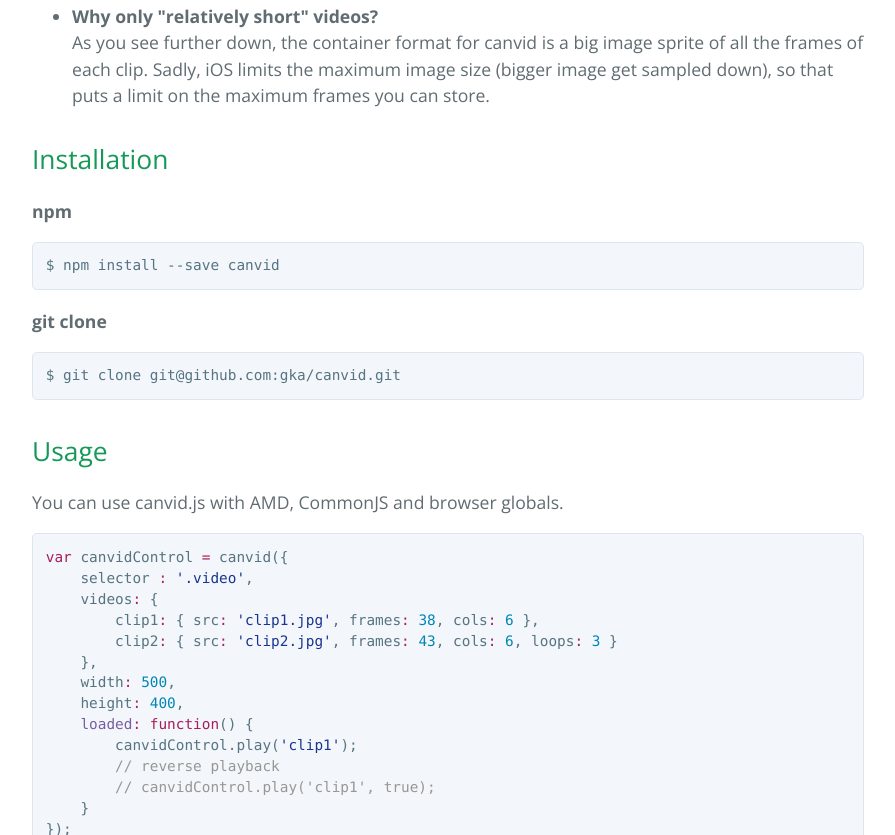
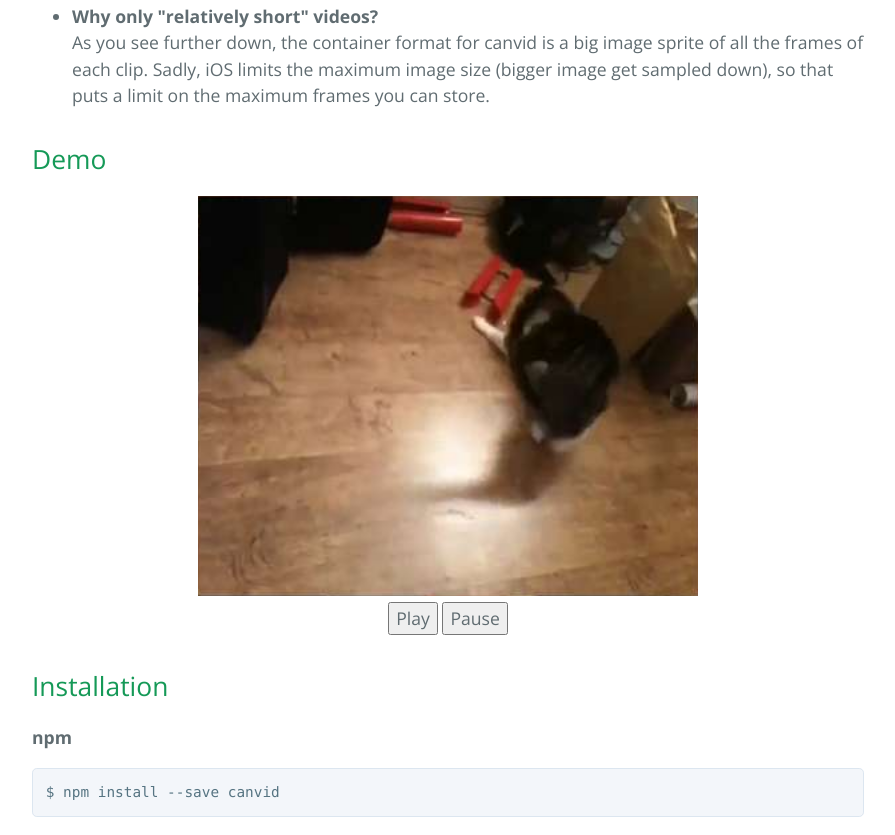
Before and after one commit to gka/canvid, a plain HTML site: page index.html in a window 1280 px wide. Shown: the part 746-1581 px from the top of the page, without its empty margins (192-1087 px from the left). Drawn offline with nearby package versions, Linux system fonts and the light colour scheme.

Commit message:
add demo

```diff
--- a/index.html
+++ b/index.html
@@ -8,6 +8,17 @@
     <link href='https://fonts.googleapis.com/css?family=Open+Sans:400,700' rel='stylesheet' type='text/css'>
     <link rel="stylesheet" type="text/css" href="stylesheets/stylesheet.css" media="screen">
     <link rel="stylesheet" type="text/css" href="stylesheets/github-light.css" media="screen">
+    <style type="text/css">
+      #canvid-example{
+        text-align: center;
+      }
+      .canvid-buttons{
+        text-align: center;
+      }
+      .canvid-buttons button{
+        display:none;
+      }
+    </style>
   </head>
   <body>
     <section class="page-header">
@@ -32,6 +43,20 @@ Videos look kind of gross when converted to animated GIFs because of the colors
 <li><p><strong>Why only "relatively short" videos?</strong><br>
 As you see further down, the container format for canvid is a big image sprite of all the frames of each clip. Sadly, iOS limits the maximum image size (bigger image get sampled down), so that puts a limit on the maximum frames you can store.</p></li>
 </ul>
+
+
+<h2>
+  <a id="installation" class="anchor" href="#demo" aria-hidden="true"><span class="octicon octicon-link"></span></a>Demo
+</h2>
+
+<div id="canvid-example"></div>
+
+<div class="canvid-buttons">
+  <button id="play">Play</button>
+  <button id="pause">Pause</button>
+</div>
+
+
 
 <h2>
 <a id="installation" class="anchor" href="#installation" aria-hidden="true"><span class="octicon octicon-link"></span></a>Installation</h2>
@@ -151,6 +176,8 @@ Resume current video.</p>
 
     </section>
 
+  <script src="scripts/canvid.js"></script>
+  <script src="scripts/example.js"></script>
 
   </body>
 </html>
--- /dev/null
+++ b/scripts/canvid.js
@@ -0,0 +1,192 @@
+(function(root, factory) {
+    if (typeof module !== 'undefined' && module.exports) {
+        module.exports = factory();
+    } else if (typeof define === 'function' && define.amd) {
+        define([], factory);
+    } else {
+        root.canvid = factory();
+    }
+}(this, function() {
+
+    function canvid(params) {
+        var defaultOptions = {
+                width : 800,
+                height : 450,
+                selector: '.canvid-wrapper'
+            },
+            firstPlay = true,
+            control = {
+                play: function() {
+                    console.log('Cannot play before images are loaded');
+                }
+            },
+            _opts = merge(defaultOptions, params),
+            el = document.querySelector(_opts.selector);
+
+        if (!el) {
+            return console.warn('Error. No element found for selector', _opts.selector);
+        }
+
+        if (!_opts.videos) {
+            return console.warn('Error. You need to define at least one video object');
+        }
+
+        if (hasCanvas()) {
+
+            loadImages(_opts.videos, function(err, images) {
+                if (err) return console.warn('Error while loading video sources.', err);
+
+                var ctx = initCanvas(),
+                    requestAnimationFrame = reqAnimFrame();
+
+                control.play = function(key, reverse) {
+                    if (control.pause) control.pause(); // pause current vid
+
+                    var img = images[key],
+                        opts = _opts.videos[key],
+                        frameWidth = img.width / opts.cols,
+                        frameHeight = img.height / Math.ceil(opts.frames / opts.cols);
+
+                    var curFrame = reverse ? opts.frames - 1 : 0,
+                        wait = 0,
+                        playing = true,
+                        loops = 0,
+                        delay = 4;
+
+                    requestAnimationFrame(frame);
+
+                    control.resume = function() {
+                        playing = true;
+                        requestAnimationFrame(frame);
+                    };
+
+                    control.pause = function() {
+                        playing = false;
+                        requestAnimationFrame(frame);
+                    };
+
+                    if (firstPlay) {
+                        firstPlay = false;
+                        hideChildren();
+                    }
+
+                    function frame() {
+                        if (!wait) {
+                            drawFrame(curFrame);
+                            curFrame = (+curFrame + (reverse ? -1 : 1));
+                            if (curFrame < 0) curFrame += +opts.frames;
+                            if (curFrame >= opts.frames) curFrame = 0;
+                            if (reverse ? curFrame == opts.frames - 1 : !curFrame) loops++;
+                            if (opts.loops && loops >= opts.loops) playing = false;
+                        }
+                        wait = (wait + 1) % ((reverse ? 0.5 : 1) * delay);
+                        if (playing && opts.frames > 1) requestAnimationFrame(frame);
+                    }
+
+                    function drawFrame(f) {
+                        var fx = Math.floor(f % opts.cols) * frameWidth,
+                            fy = Math.floor(f / opts.cols) * frameHeight;
+
+                        ctx.clearRect(0, 0, _opts.width, _opts.height); // clear frame
+                        ctx.drawImage(img, fx, fy, frameWidth, frameHeight, 0, 0, _opts.width, _opts.height);
+                    }
+
+                }; // end control.play
+
+                if (isFunction(_opts.loaded)) {
+                    _opts.loaded(control);
+                }
+
+            }); // end loadImages
+
+        } else if (opts.srcGif) {
+            var fallbackImage = new Image();
+            fallbackImage.src = opts.srcGif;
+
+            el.appendChild(fallbackImage);
+        }
+
+        function loadImages(imageList, callback) {
+            var images = {},
+                imagesToLoad = Object.keys(imageList).length;
+
+            if(imagesToLoad === 0) {
+                return callback('You need to define at least one video object.');
+            }
+
+            for (var key in imageList) {
+                images[key] = new Image();
+                images[key].onload = checkCallback;
+                images[key].onerror = callback;
+                images[key].src = imageList[key].src;
+            }
+
+            function checkCallback() {
+                imagesToLoad--;
+                if (imagesToLoad === 0) {
+                    callback(null, images);
+                }
+            }
+        }
+
+        function initCanvas() {
+            var canvas = document.createElement('canvas');
+            canvas.width = _opts.width;
+            canvas.height = _opts.height;
+            canvas.classList.add('canvid');
+
+            el.appendChild(canvas);
+
+            return canvas.getContext('2d');
+        }
+
+        function hideChildren() {
+            var children = [].slice.call(el.children);
+
+            children.forEach(function(child){
+                if(!child.classList.contains('canvid')){
+                    child.style.display = 'none';
+                }
+            });
+        }
+
+        function reqAnimFrame() {
+            return window.requestAnimationFrame
+                || window.webkitRequestAnimationFrame
+                || window.mozRequestAnimationFrame
+                || window.msRequestAnimationFrame
+                || function(callback) {
+                    return setTimeout(callback, 1000 / 60);
+                };
+        }
+
+        function hasCanvas() {
+            // taken from Modernizr
+            var elem = document.createElement('canvas');
+            return !!(elem.getContext && elem.getContext('2d'));
+        }
+
+        function isFunction(obj) {
+            // taken from jQuery
+            return typeof obj === "function" || !!(obj && obj.constructor && obj.call && obj.apply);
+        }
+
+        function merge() {
+            var obj = {},
+                key;
+
+            for (var i = 0; i < arguments.length; i++) {
+                for (key in arguments[i]) {
+                    if (arguments[i].hasOwnProperty(key)) {
+                        obj[key] = arguments[i][key];
+                    }
+                }
+            }
+            return obj;
+        }
+
+        return control;
+    }; // end canvid function
+
+    return canvid;
+})); // end factory function
--- /dev/null
+++ b/scripts/example.js
@@ -0,0 +1,30 @@
+(function(window, document){
+
+  var playBtn = document.querySelector('#play');
+  var pauseBtn = document.querySelector('#pause');
+
+  var playVid = function(){
+    canvidControl.resume();
+  };
+  var pauseVid = function(){
+    canvidControl.pause();
+  };
+
+  var canvidControl = canvid({
+      selector : '#canvid-example',
+      videos: {
+          canvidExample: { src: 'images/canvid-example.jpg', frames: 102, cols: 6 }
+      },
+      width: 500,
+      height: 400,
+      loaded: function() {
+          canvidControl.play('canvidExample');
+          playBtn.style.display = 'inline-block';
+          pauseBtn.style.display = 'inline-block';
+      }
+  });
+
+  playBtn.addEventListener('click', playVid);
+  pauseBtn.addEventListener('click', pauseVid);
+
+}(window, document));
```
Also changed, not shown: canvid.js (added), images/canvid-example.jpg (added).
